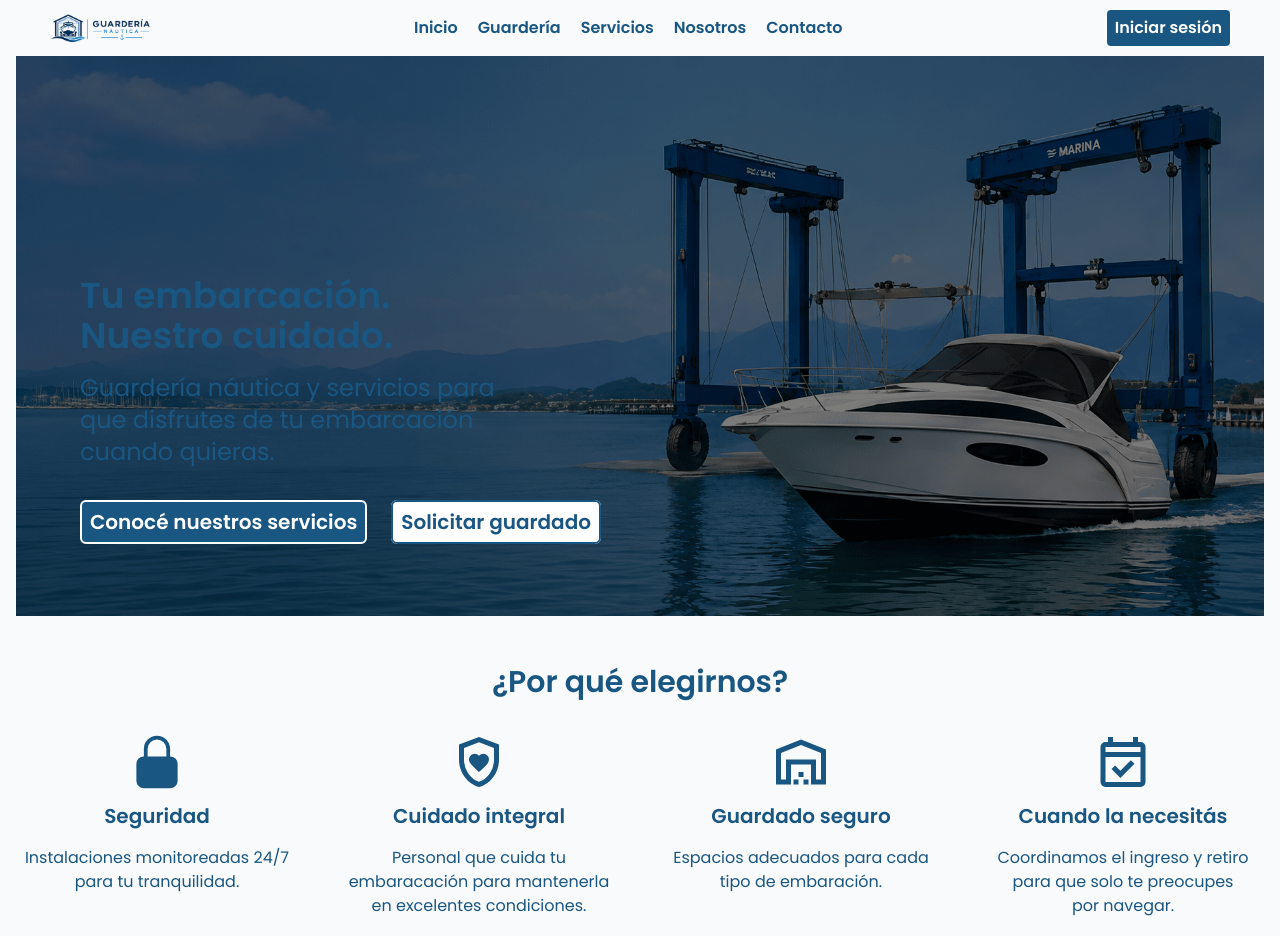
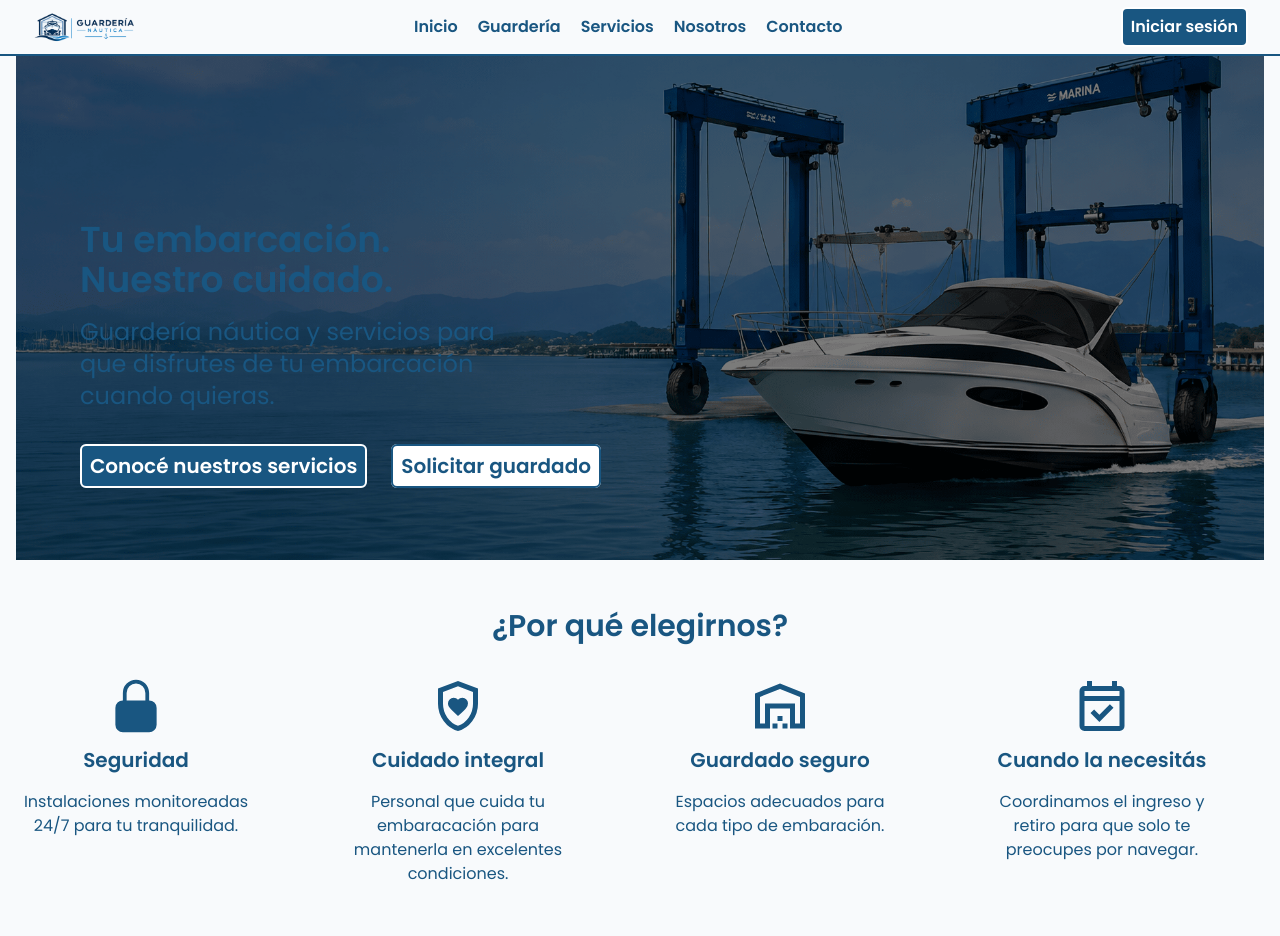
Before and after one commit to Martiks38/frontend_dsw, a Next.js app: page / in a window 1280 px wide. Shown: the top 936 px of the page. Built offline with nearby package versions, Linux system fonts and the light colour scheme.

Commit message:
style(components): update styles for Card, Header and Button

```diff
--- a/src/app/globals.css
+++ b/src/app/globals.css
@@ -4,6 +4,7 @@
   --primary-color: #195681;
   --background: #f8fafc;
   --surface: #ffffff;
+  --height-header: 3.5rem;
 }
 
 @theme {
--- a/src/components/layout/Card/Card.tsx
+++ b/src/components/layout/Card/Card.tsx
@@ -3,7 +3,7 @@ import type { HomeFeature } from '@/interfaces/homeFeature.interface';
 
 export default function Card({ data }: { data: HomeFeature }) {
   return (
-    <article className="h-full text-center">
+    <article className="h-full max-w-60 text-center">
       <Icon id={data.id} size={60} className="mx-auto" />
       <h3 className="mt-2.5 mb-4 text-xl font-semibold">{data.label}</h3>
       <p>{data.description}</p>
--- a/src/components/layout/Header/Header.tsx
+++ b/src/components/layout/Header/Header.tsx
@@ -8,7 +8,7 @@ import styles from './Header.module.css';
 
 export default function Header() {
   return (
-    <header className="h-14 px-8 flex justify-between items-center bg-background] text-primary font-semibold">
+    <header className="border-primary bg-background text-primary fixed top-0 left-0 z-50 flex h-(--height-header) w-full items-center justify-between border-b-2 px-8 font-semibold">
       <Link href={'/'}>
         <Image
           src="/logo_2.png"
@@ -16,6 +16,7 @@ export default function Header() {
           height={32}
           alt="Guardería náutica"
           className="h-8 w-auto"
+          priority
         />
       </Link>
       <nav aria-label="Navegación principal">
--- a/src/components/ui/Button/Button.tsx
+++ b/src/components/ui/Button/Button.tsx
@@ -14,13 +14,14 @@ const buttonLinkVariants: Record<ButtonLinkVariants, string> = {
 export default function ButtonLink({
   href,
   children,
+  className,
   variant = 'primary',
 }: ButtonLinkProps) {
   const variantStyles = buttonLinkVariants[variant];
 
   return (
     <Link
-      className={`${variantStyles} border-2 rounded-md px-2 py-1.5`}
+      className={`${variantStyles} ${className ?? ''} rounded-md border-2 px-2 py-1.5`}
       href={href}
     >
       {children}
```
